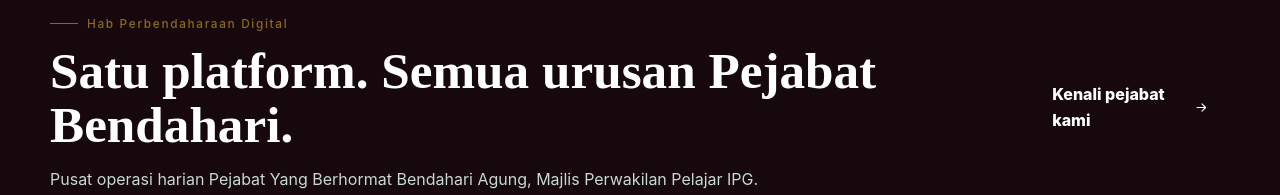
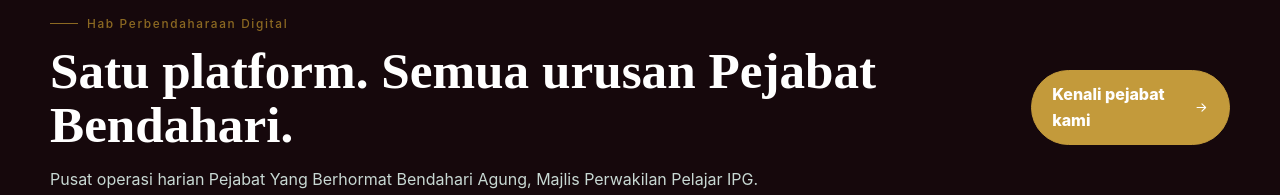
Before and after one commit to g-ipgp250803435-spec/lfx-mvp, a Next.js app: page / in a window 1280 px wide. Shown: the part 3755-3950 px from the top of the page. Built offline with nearby package versions, Linux system fonts and the light colour scheme; no server answers.

Commit message:
Update page.tsx

```diff
--- a/app/page.tsx
+++ b/app/page.tsx
@@ -19,6 +19,6 @@ export default function HomePage() {
     <section className="section"><div className="container"><div className="section-heading-row"><div className="section-heading"><span className="eyebrow">iAset</span><h2>{language === "bm" ? "Aset kampus, sedia untuk digunakan." : "Campus assets, ready when needed."}</h2><p>{language === "bm" ? "Ketersediaan aset dipaparkan secara terbuka dan dikemas kini apabila penyerahan atau pemulangan direkodkan." : "Availability is publicly visible and updates when handover or return is recorded."}</p></div></div><AssetBrowser compact/></div></section>
     <section className="section section--soft"><div className="container"><div className="section-heading"><span className="eyebrow">Tabung Jumaat</span><h2>{language === "bm" ? "Ketelusan yang boleh dilihat, bukan sekadar dijanjikan." : "Transparency you can see, not merely promise."}</h2></div><TabungDashboard compact/><div className="section-action"><Link href="/tabung-jumaat" className="button button--outline">{labels.publicTransparency}<Icon name="arrow" size={17}/></Link></div></div></section>
     <section className="section"><div className="container"><div className="section-heading-row"><div className="section-heading"><span className="eyebrow">Treasury Announcement Centre</span><h2>{language === "bm" ? "Makluman rasmi, tersusun dan mudah dikongsi." : "Official notices, organised and shareable."}</h2></div><Link href="/announcements" className="text-link">{labels.viewAll}<Icon name="arrow" size={16}/></Link></div><AnnouncementList compact/></div></section>
-    <section className="cta-section"><div className="container cta-section__inner"><div><span className="eyebrow eyebrow--light">Hab Perbendaharaan Digital</span><h2>{t(content.site.tagline, language)}</h2><p>{t(content.site.description, language)}</p></div><Link href="/organisation" className="button maroon-900">{language === "bm" ? "Kenali pejabat kami" : "Meet our office"}<Icon name="arrow" size={17}/></Link></div></section>
+    <section className="cta-section"><div className="container cta-section__inner"><div><span className="eyebrow eyebrow--light">Hab Perbendaharaan Digital</span><h2>{t(content.site.tagline, language)}</h2><p>{t(content.site.description, language)}</p></div><Link href="/organisation" className="button button--accent">{language === "bm" ? "Kenali pejabat kami" : "Meet our office"}<Icon name="arrow" size={17}/></Link></div></section>
   </>;
 }
```
